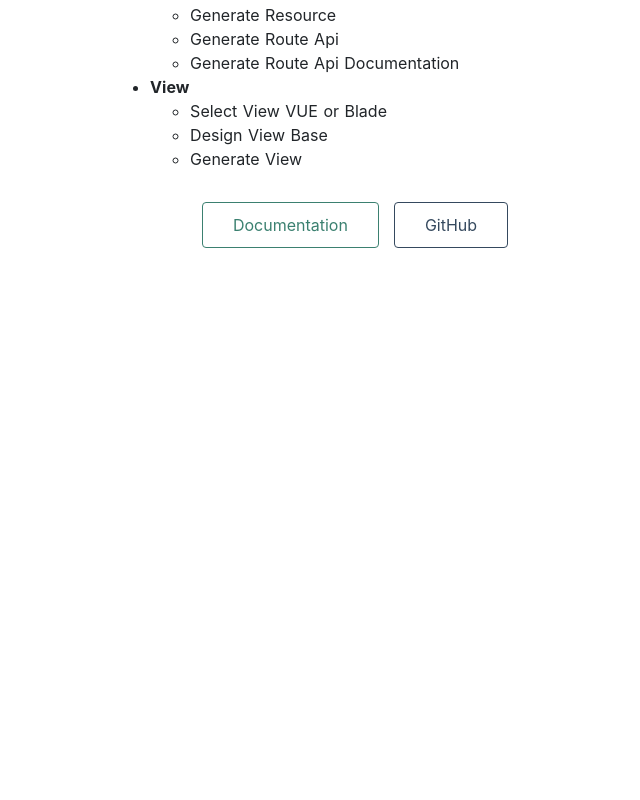
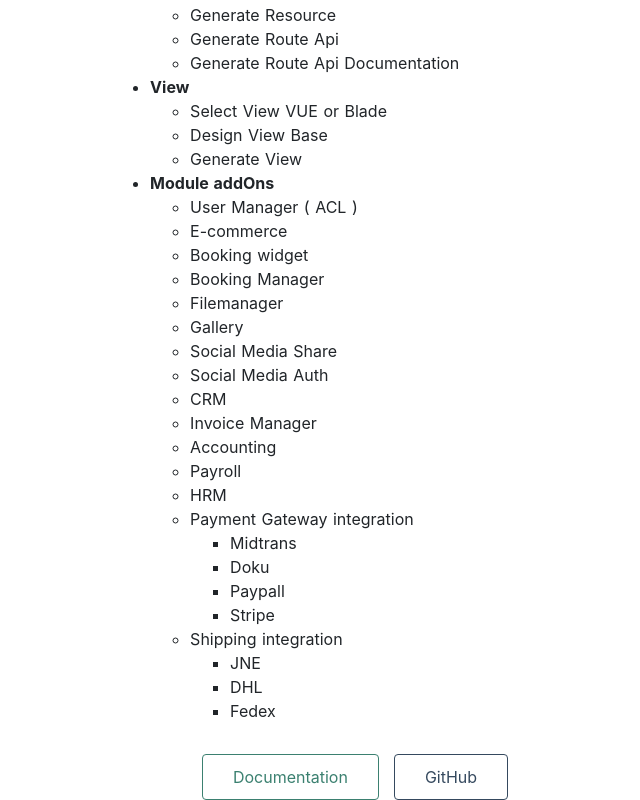
Before and after one commit to richkay/heroku, a Nuxt app: page / in a window 1280 px wide. Shown: the part 576-1376 px from the top of the page, without its empty margins (285-925 px from the left). Before the commit the page ends 824 px from the top, so only its background shows below. Built offline with nearby package versions, Linux system fonts and the light colour scheme.

Commit message:
change index content

```diff
--- a/pages/index.vue
+++ b/pages/index.vue
@@ -34,6 +34,39 @@
                   <li>Select View VUE or Blade</li>
                   <li>Design View Base</li>
                   <li>Generate View</li>
+              </ul>
+            </li>
+
+            <li><b>Module addOns</b>
+              <ul>
+                  <li>User Manager ( ACL )</li>
+                  <li>E-commerce</li>
+                  <li>Booking widget</li>
+                  <li>Booking Manager</li>
+                  <li>Filemanager</li>
+                  <li>Gallery</li>
+                  <li>Social Media Share</li>
+                  <li>Social Media Auth</li>
+                  <li>CRM</li>
+                  <li>Invoice Manager</li>
+                  <li>Accounting</li>
+                  <li>Payroll</li>
+                  <li>HRM</li>
+                  <li>Payment Gateway integration
+                    <ul>
+                        <li>Midtrans</li>
+                        <li>Doku</li>
+                        <li>Paypall</li>
+                        <li>Stripe</li>
+                    </ul>
+                  </li>
+                  <li>Shipping integration
+                    <ul>
+                        <li>JNE</li>
+                        <li>DHL</li>
+                        <li>Fedex</li>
+                    </ul>
+                  </li>
               </ul>
             </li>
 
```
